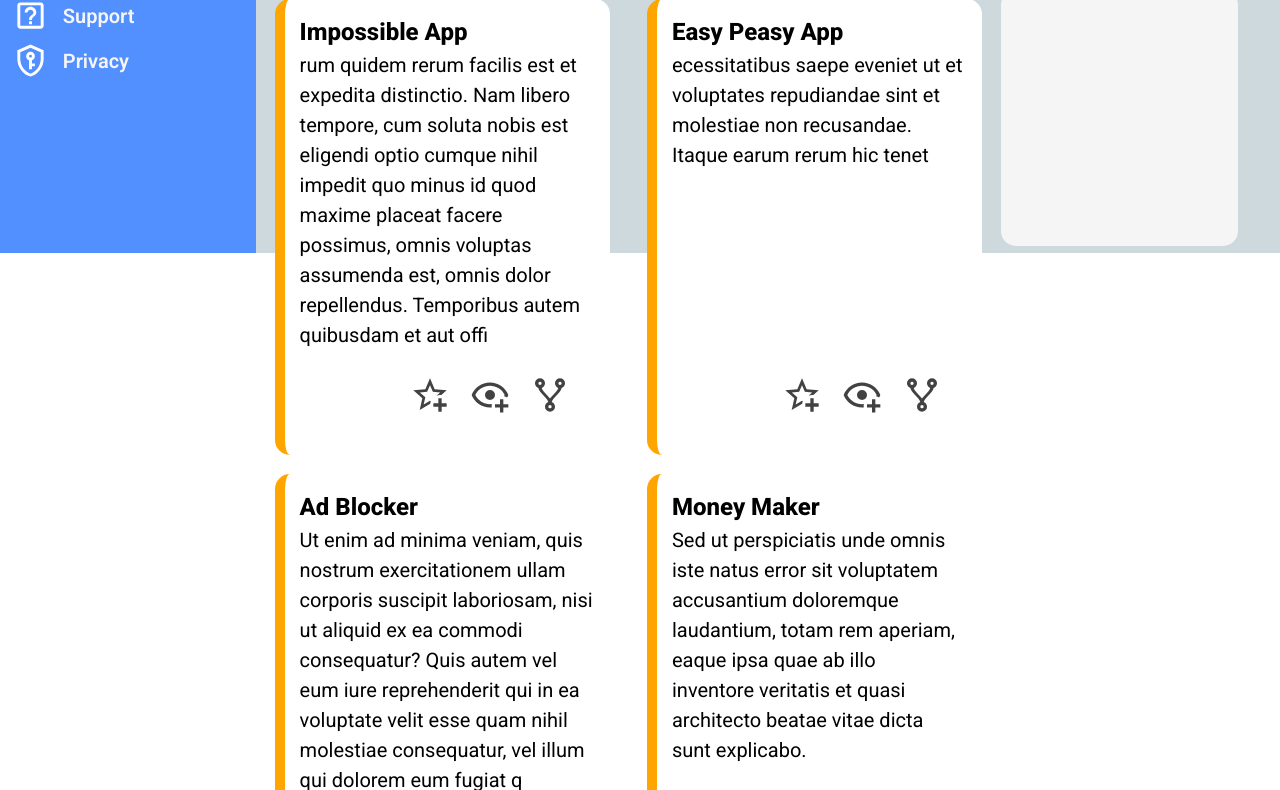
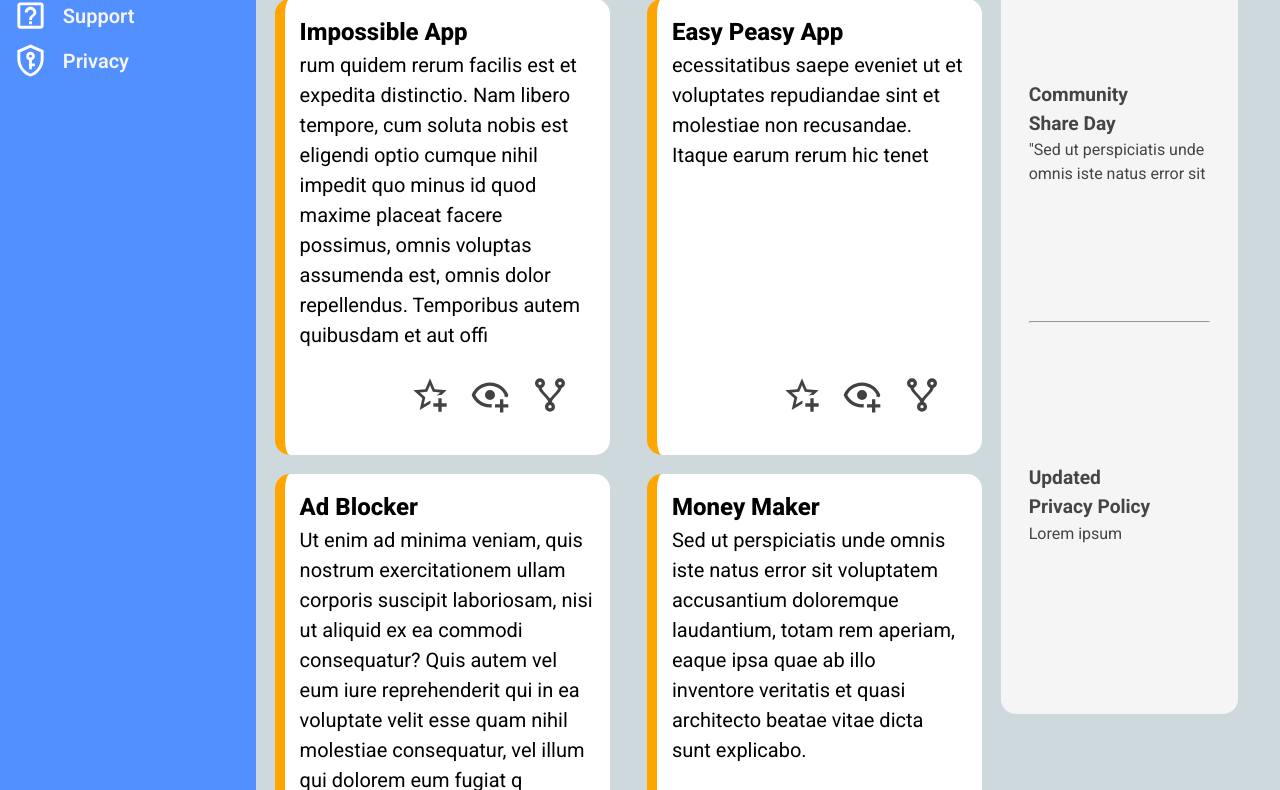
Before and after one commit to lazarus-rb/op_admin-dashboard, a plain HTML site: page index.html in a window 1280 px wide. Shown: the part 547-1337 px from the top of the page. Drawn offline with Linux system fonts and the light colour scheme.

```diff
--- a/main.css
+++ b/main.css
@@ -101,7 +101,7 @@
 #sidebar {
     background-color: rgb(82, 143, 255);
     grid-column: 1 / 3;
-    grid-row: 1 / 11;
+    grid-row: 1 / 20;
     display: flex;
     align-items: center;
     gap: 25px;
@@ -160,7 +160,7 @@
 #content {
     background-color: rgb(205, 217, 221);
     grid-column: 3 / 11;
-    grid-row: 3 / 11;
+    grid-row: 3 / auto-fill;
     display: grid;
     grid-template-columns: 4fr 1.5fr;
     grid-template-rows: repeat(4, 1fr);
@@ -270,6 +270,9 @@
   max-height: 100px;
 }
 
+.announcement h3 {
+  font-size:larger;
+}
 
 hr {
   color: lightgrey;
```
